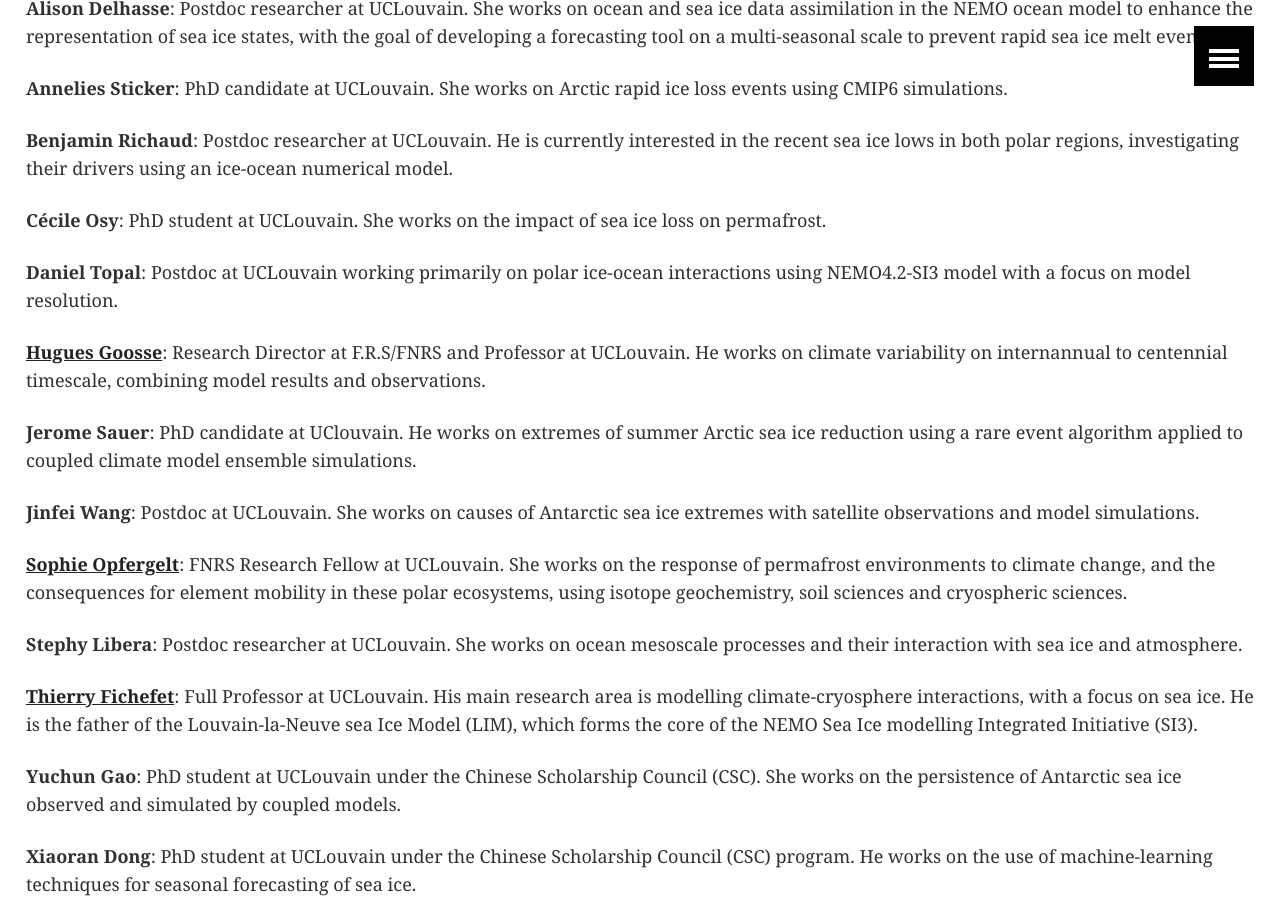
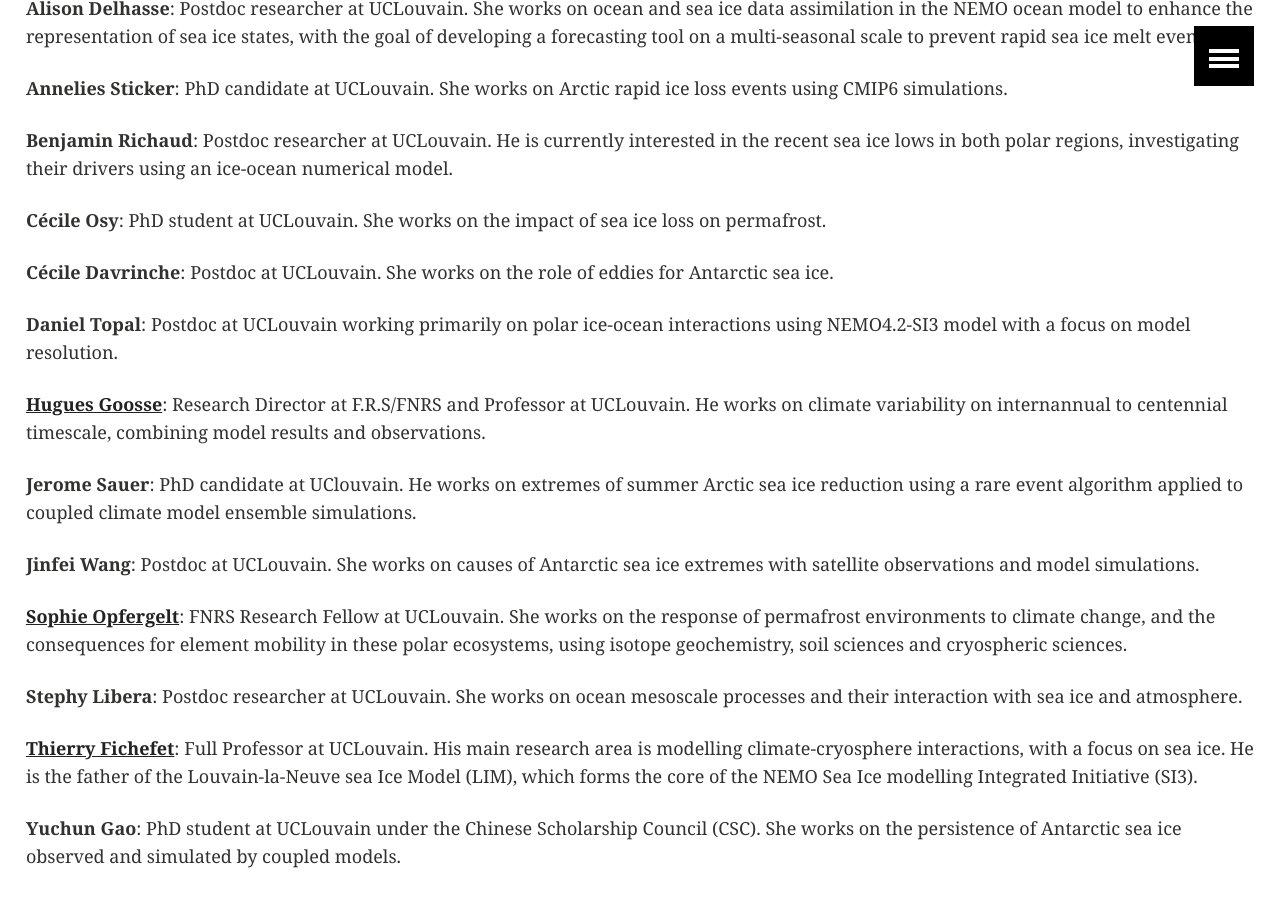
Before and after one commit to resist-impuls/resist-impuls.github.io, a Jekyll site: the page built from people.md, in a window 1280 px wide and 900 px high, scrolled down 963 px. Built offline with Jekyll 4.4.1, drawn with Linux system fonts in a browser that asks for light colours; our own code applies the rules of GitHub Pages for plain Markdown files.

Commit message:
Update people.md Add Cécile D

```diff
--- a/people.md
+++ b/people.md
@@ -19,6 +19,8 @@
 **Benjamin Richaud**: Postdoc researcher at UCLouvain. He is currently interested in the recent sea ice lows in both polar regions, investigating their drivers using an ice-ocean numerical model.
 
 **Cécile Osy**: PhD student at UCLouvain. She works on the impact of sea ice loss on permafrost.
+
+**Cécile Davrinche**: Postdoc at UCLouvain. She works on the role of eddies for Antarctic sea ice.
 
 **Daniel Topal**: Postdoc at UCLouvain working primarily on polar ice-ocean interactions using NEMO4.2-SI3 model with a focus on model resolution.
 
```
